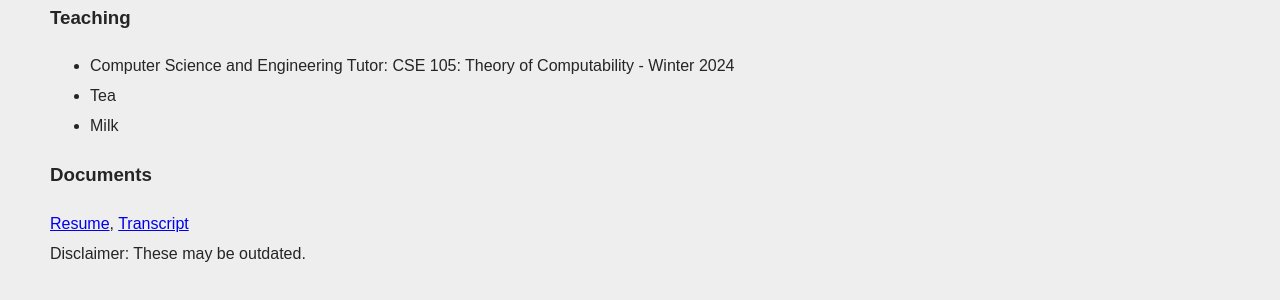
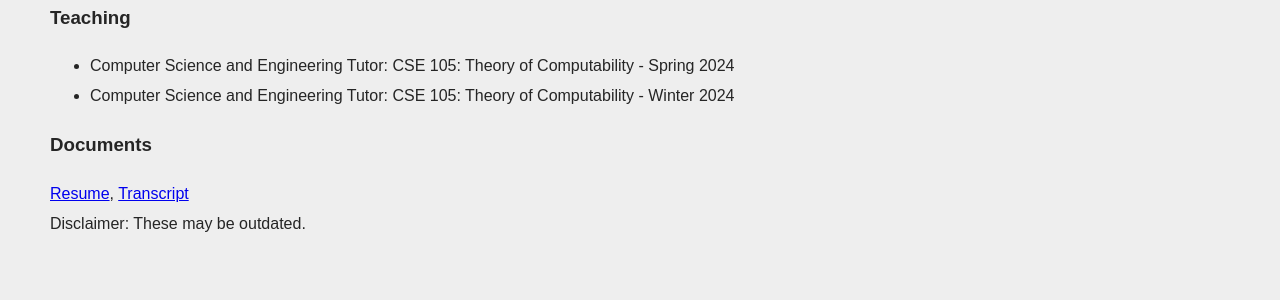
Before and after one commit to DanUCSD/DanUCSD.github.io, a plain HTML site: page index.html in a window 1280 px wide. Shown: the part 330-630 px from the top of the page. Drawn offline with Linux system fonts and the light colour scheme.

Commit message:
Update teaching

```diff
--- a/index.html
+++ b/index.html
@@ -33,9 +33,8 @@
         <div id="exp">
             <h3>Teaching</h3>
             <ul>
+                <li>Computer Science and Engineering Tutor: CSE 105: Theory of Computability - Spring 2024</li>
                 <li>Computer Science and Engineering Tutor: CSE 105: Theory of Computability - Winter 2024</li>
-                <li>Tea</li>
-                <li>Milk</li>
             </ul>
         </div>
 
```
